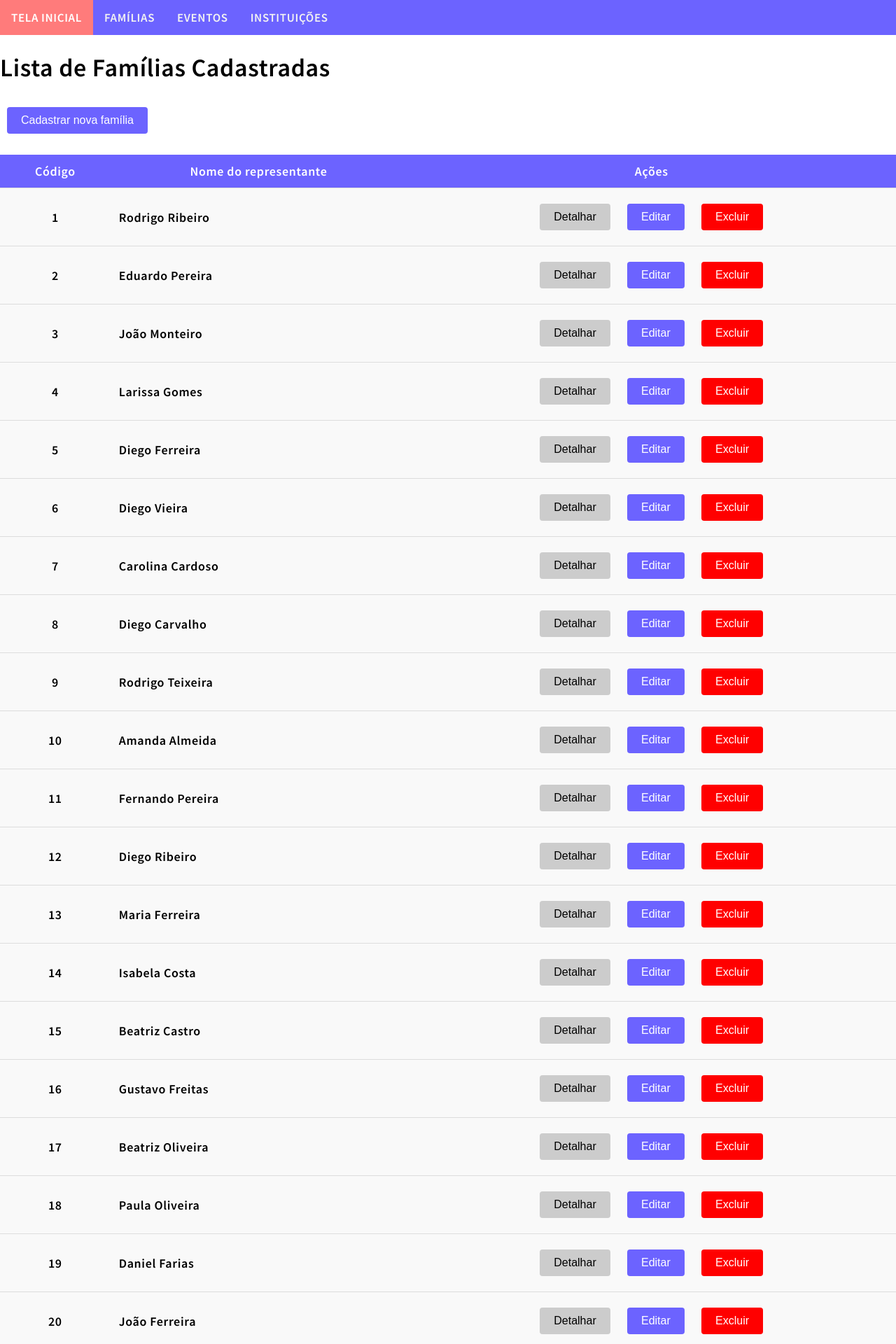
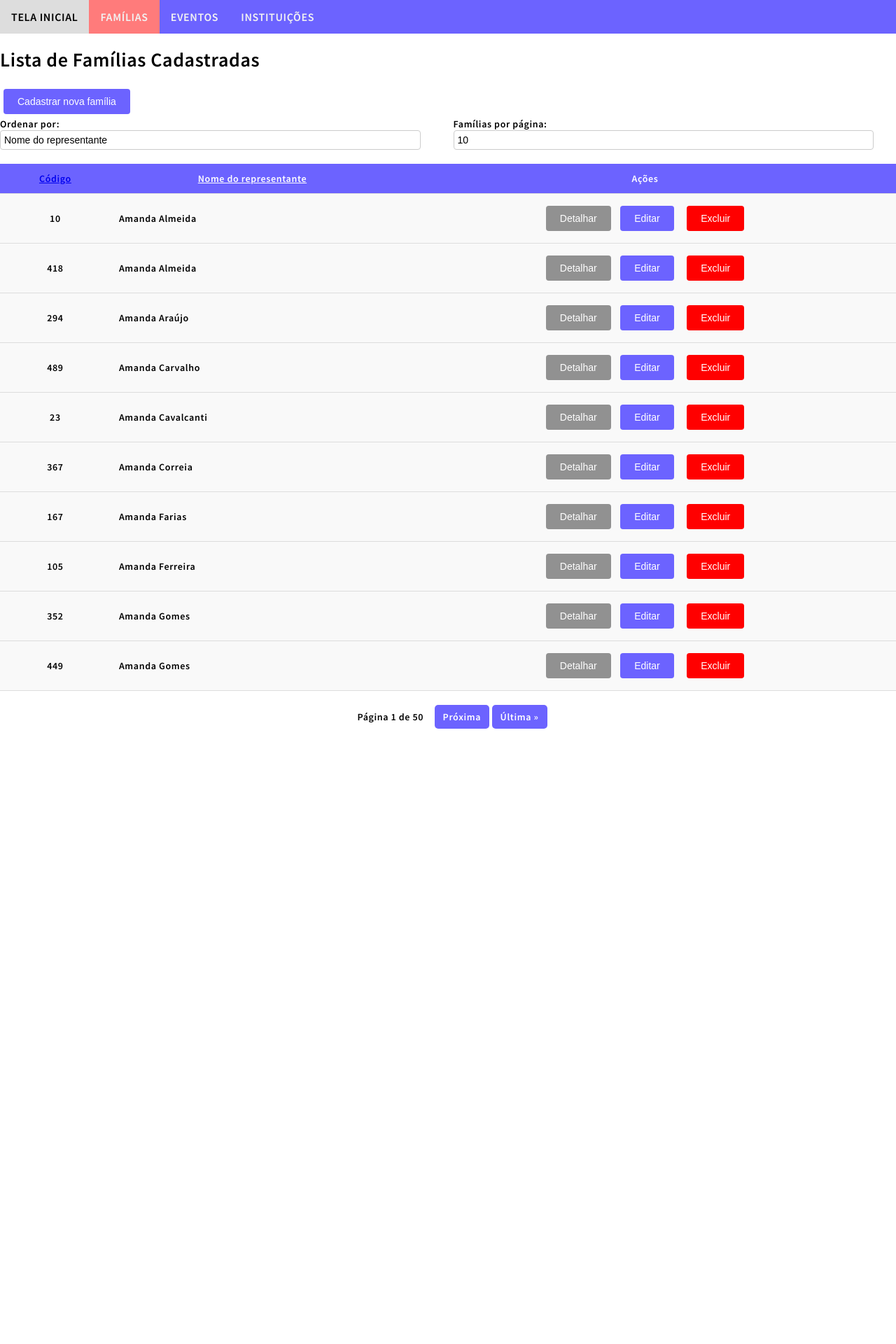
Before and after one commit to DirceuMartinsVaz/SolidariData, a Django app: page /sdata/family in a window 1280 px wide. Shown: the top 1920 px of the page at 70% size. After the commit the page ends 1041 px from the top, so only its background shows below. Run offline with Django 5.2, Linux system fonts and the light colour scheme; data comes from the database, SQL or seed files in the repository; both versions use the stored data as it was after the commit.

Commit message:
Some styles ;  List pagination and order

```diff
--- a/SolidariData/sdata/models.py
+++ b/SolidariData/sdata/models.py
@@ -10,6 +10,7 @@ class Family(models.Model):
     ]
     family_id = models.AutoField(primary_key=True)
     family_representative_name = models.CharField(max_length=100, db_index=True)
+    family_representative_gender = models.CharField(max_length=10, choices=[('masculino', 'Masculino'), ('feminino', 'Feminino'), ('outro', 'Outro')], blank=True)
     family_representative_birthdate = models.DateField(null=True, blank=True)
     family_representative_id = models.CharField(max_length=14, unique=True)
     family_address_street = models.CharField(max_length=65)
@@ -32,16 +33,16 @@ class Relative(models.Model):
     GRAU_DE_PARENTESCO = [
         ('pai', 'Pai'),
         ('mae', 'Mãe'),
-        ('irmao', 'Irmão'),
-        ('irma', 'Irmã'),
-        ('filho', 'Filho'),
-        ('filha', 'Filha'),
-        ('esposo', 'Esposo'),
-        ('esposa', 'Esposa'),
+        ('irmao/irmã', 'Irmão/Irmã'),
+        ('filho/filha', 'Filho/Filha'),
+        ('cônjuge', 'Cônjuge'),
+        ('avô/avó', 'Avô/Avó'),
+        ('neto/neta', 'Neto/Neta'),
         ('outro', 'Outro')
     ]
     relative_id = models.AutoField(primary_key=True, editable=False)
     relative_name = models.CharField(max_length=100)
+    relative_gender = models.CharField(max_length=10, choices=[('masculino', 'Masculino'), ('feminino', 'Feminino'), ('outro', 'Outro')], blank=True)
     relative_birthdate = models.DateField(null=True, blank=True)
     relative_relationship = models.CharField(max_length=50, blank=True, choices=GRAU_DE_PARENTESCO)
     relative_family = models.ForeignKey(Family, on_delete=models.CASCADE, related_name="relatives")
--- a/SolidariData/sdata/static/sdata/styles.css
+++ b/SolidariData/sdata/static/sdata/styles.css
@@ -1,7 +1,7 @@
 @import url('https://fonts.googleapis.com/css2?family=Source+Sans+Pro:wght@400;600&display=swap');
 body {
   margin:0;
-  font: 600 18px 'Source Sans Pro', sans-serif;
+  font: 600 14px 'Source Sans Pro', sans-serif;
   letter-spacing: 0.64px;
   color: #000000;
 }
@@ -19,7 +19,13 @@ body {
   text-align: center;
   padding: 14px 16px;
   text-decoration: none;
-  font-size: 17px;
+  font-size: 16px;
+  transition: 0.5s;
+}
+
+/* Add an active class to highlight the current page */
+.topnav a.active {
+  background-color: #ff7b7b;
 }
 
 /* Change the color of links on hover */
@@ -28,11 +34,7 @@ body {
   color: black;
 }
 
-/* Add an active class to highlight the current page */
-.topnav a.active {
-  background-color: #ff7b7b;
-  color: white;
-}
+
 
 /* ######## */
 
@@ -73,7 +75,7 @@ body {
 
 input {
   width: auto;
-  padding: 10px;
+  padding: 5px;
   border: 1px solid #ccc;
   border-radius: 4px;
 }
@@ -82,11 +84,12 @@ input {
 button {
   display: inline-block;
   padding: 10px 20px;
-  margin: 10px;
+  margin: 5px;
   border: none;
   border-radius: 4px;
-  font-size: 16px;
+  font-size: 14px;
   cursor: pointer;
+  transition: 0.5s;
 }
 
 button.btn-primary {
@@ -95,8 +98,8 @@ button.btn-primary {
 }
 
 button.btn-secondary {
-  background-color: #ccc;
-  color: #000;
+  background-color: #919191;
+  color: #fff;
 }
 
 button.btn-danger {
@@ -105,27 +108,17 @@ button.btn-danger {
 }
 
 button:hover {
-  opacity: 0.9;
-}
+  opacity: 0.7;
+  color: black;
 
-/* Back Link */
-.back-link {
-  display: block;
-  margin-top: 20px;
-  color: #6c63ff;
-  text-decoration: none;
-}
-
-.back-link:hover {
-  text-decoration: underline;
 }
 
 /* Style Select Dropdowns */
 select {
   border: 1px solid #ccc;
-  padding: 10px;
+  padding: 5px;
   border-radius: 4px;
-  font-size: 16px;
+  font-size: 14px;
   width: 95%;
   box-sizing: border-box;
   background-color: #fff; /* Match input background */
@@ -184,3 +177,37 @@ td.center {
   text-align: center;
   background-color: #f9f9f9;
 }
+
+/* Style Pagination */
+.pagination {
+  margin: 20px 0;
+  display: flex;
+  justify-content: center;
+  gap: 10px;
+}
+
+.pagination a {
+  padding: 8px 12px;
+  background-color: #6c63ff;
+  color: white;
+  text-decoration: none;
+  border-radius: 5px;
+  transition: 0.5s;
+}
+
+.pagination a:hover {
+  opacity: 0.7;
+  color: black;
+}
+
+.pagination span {
+  padding: 8px 12px;
+  font-weight: bold;
+}
+
+/* Style Sort */
+.active-sort {
+  font-weight: bold;
+  color: white;
+  text-decoration: underline;
+}
--- a/SolidariData/sdata/templates/sdata/base.html
+++ b/SolidariData/sdata/templates/sdata/base.html
@@ -8,12 +8,19 @@
         <title>{% block title %}SolidariData{% endblock %}</title>
     </head>
     <body>
-        <div class="topnav">
+        <!--<div class="topnav">
             <a href="{% url 'home' %}" class="active">TELA INICIAL</a>
             <a href="{% url 'family_list' %}">FAMÍLIAS</a>
             <a href="{% url 'events' %}">EVENTOS</a>
             <a href="{% url 'institutions' %}">INSTITUIÇÕES</a>
-        </div>
+        </div>-->
+        <div class="topnav">
+    <a href="{% url 'home' %}" class="{% if request.resolver_match.url_name == 'home' %}active{% endif %}">TELA INICIAL</a>
+    <a href="{% url 'family_list' %}" class="{% if request.resolver_match.url_name == 'family_list' or request.resolver_match.url_name == 'family_create' or request.resolver_match.url_name == 'family_update' or request.resolver_match.url_name == 'family_detail' or request.resolver_match.url_name == 'family_delete'  %}active{% endif %}">FAMÍLIAS</a>
+    <a href="{% url 'events' %}" class="{% if request.resolver_match.url_name == 'events' %}active{% endif %}">EVENTOS</a>
+    <a href="{% url 'institutions' %}" class="{% if request.resolver_match.url_name == 'institutions' %}active{% endif %}">INSTITUIÇÕES</a>
+</div>
+
         {% block content %}
         {% endblock %}
     </body>
--- a/SolidariData/sdata/templates/sdata/family_list.html
+++ b/SolidariData/sdata/templates/sdata/family_list.html
@@ -2,19 +2,59 @@
 {% block content %}
 
 <h1>Lista de Famílias Cadastradas</h1>
+
+<!-- Button to add a new family -->
 <button type="button" class="btn-primary" onclick="window.location.href='{% url 'family_create' %}'">
     Cadastrar nova família
 </button>
+
+<div class="form-row">
+     <div class="form-group">
+        <!-- Dropdown to choose order by field -->
+        <form method="get">
+            <label for="order_by">Ordenar por:</label>
+            <select name="order_by" id="order_by" onchange="this.form.submit()">
+                <option value="family_id" {% if order_by == 'family_id' %}selected{% endif %}>Código</option>
+                <option value="family_representative_name" {% if order_by == 'family_representative_name' %}selected{% endif %}>Nome do representante
+                </option>
+            </select>
+        </form>
+     </div>
+    <div class="form-group">
+         <!-- Dropdown for selecting page size -->
+    <form method="get">
+        <label for="per_page">Famílias por página:</label>
+        <select name="per_page" id="per_page" onchange="this.form.submit()">
+            <option value="10" {% if per_page == '10' %}selected{% endif %}>10</option>
+            <option value="20" {% if per_page == '20' %}selected{% endif %}>20</option>
+            <option value="50" {% if per_page == '50' %}selected{% endif %}>50</option>
+        </select>
+        <input type="hidden" name="order_by" value="{{ order_by }}">
+        <input type="hidden" name="page" value="{{ page_obj.number }}">
+    </form>
+    </div>
+
+</div>
+
+
+<!-- Family list table -->
 <table>
     <thead>
         <tr>
-            <th>Código</th>
-            <th>Nome do representante</th>
+            <th>
+                <a href="?order_by=family_id" class="{% if order_by == 'family_id' %}active-sort{% endif %}">Código</a>
+            </th>
+            <th>
+                <a href="?order_by=family_representative_name" class="{% if order_by == 'family_representative_name' %}active-sort{% endif %}">
+                    Nome do representante
+                </a>
+            </th>
+
             <th>Ações</th>
         </tr>
     </thead>
     <tbody>
-        {% for family in families %}
+        {% for family in page_obj %}
         <tr>
             <td class="center">{{ family.family_id }}</td>
             <td>{{ family.family_representative_name }}</td>
@@ -30,9 +70,29 @@
                 </button>
             </td>
         </tr>
+        {% empty %}
+        <tr>
+            <td colspan="3" style="text-align: center;">Nenhuma família encontrada.</td>
+        </tr>
         {% endfor %}
     </tbody>
 </table>
 
+<!-- Pagination controls -->
+<div class="pagination">
+    <span class="step-links">
+        {% if page_obj.has_previous %}
+        <a href="?page=1&order_by={{ order_by }}">&laquo; Primeira</a>
+        <a href="?page={{ page_obj.previous_page_number }}&order_by={{ order_by }}">Anterior</a>
+        {% endif %}
+
+        <span>Página {{ page_obj.number }} de {{ page_obj.paginator.num_pages }}</span>
+
+        {% if page_obj.has_next %}
+        <a href="?page={{ page_obj.next_page_number }}&order_by={{ order_by }}">Próxima</a>
+        <a href="?page={{ page_obj.paginator.num_pages }}&order_by={{ order_by }}">Última &raquo;</a>
+        {% endif %}
+    </span>
+</div>
 
 {% endblock %}
--- a/SolidariData/sdata/views.py
+++ b/SolidariData/sdata/views.py
@@ -1,3 +1,4 @@
+from django.core.paginator import Paginator
 from django.http import HttpResponse
 from django.shortcuts import render, get_object_or_404, redirect
 from .models import Family
@@ -21,8 +22,19 @@ def institutions(request):
 ### Family views ###
 # List all families
 def family_list(request):
-    families = Family.objects.all()
-    return render(request, 'sdata/family_list.html', {'families': families})
+    # Retrieve ordering and pagination size from query parameters
+    order_by = request.GET.get('order_by', 'family_representative_name')  # Default ordering
+    per_page = request.GET.get('per_page', '10')  # Default page size is 10
+
+    families = Family.objects.all().order_by(order_by)
+
+    # Paginate the families based on the selected page size
+    paginator = Paginator(families, int(per_page))
+    page_number = request.GET.get('page')
+    page_obj = paginator.get_page(page_number)
+
+    return render(request, 'sdata/family_list.html', {'page_obj': page_obj, 'order_by': order_by, 'per_page': per_page})
+
 # View details of a specific family
 def family_detail(request, pk):
     family = get_object_or_404(Family, pk=pk)
```
Also changed, not shown: SolidariData/sdata/forms.py (+4 -3 lines), SolidariData/sdata/templates/sdata/family_detail.html (+20 -10 lines), SolidariData/sdata/templates/sdata/family_form.html (+17 -8 lines), SolidariData/seed.py (added, +75 -0 lines), SolidariData/db.sqlite3, SolidariData/sdata/migrations/0005_alter_relative_relative_id_and_more.py (added), SolidariData/sdata/migrations/0006_family_family_representative_gender_and_more.py (added), SolidariData/sdata/migrations/0007_relative_relative_gender.py (added).
